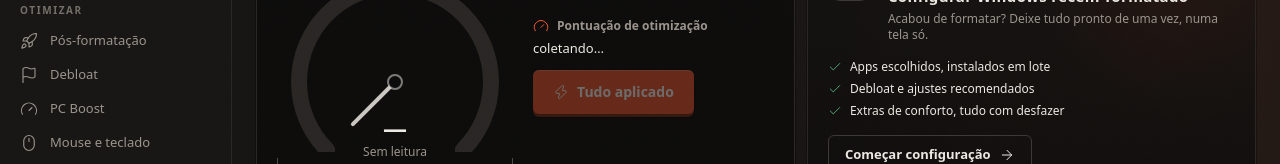
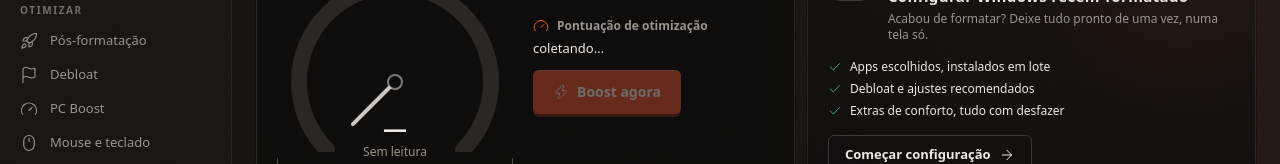
Before and after one commit to G2Martins/G2-Boost, a React (Vite) app: page / in a window 1280 px wide. Shown: the part 276-440 px from the top of the page. Built offline with nearby package versions, Linux system fonts and the light colour scheme.

Commit message:
fix(dashboard): Boost now keeps its own label until the score loads

```diff
--- a/src/pages/dashboard.tsx
+++ b/src/pages/dashboard.tsx
@@ -290,11 +290,13 @@ function Overview({ elevated }: { elevated: boolean }) {
               <Zap className="size-4" />
               {boosting
                 ? t("dash.applying", { done: boosting.done, total: boosting.total })
-                : pending.length > 0
-                  ? t("dash.kpi.score.action", { count: pending.length })
-                  : cleanupBytes
-                    ? t("dash.boost.label")
-                    : t("dash.kpi.score.done")}
+                : !score
+                  ? t("dash.boost.label")
+                  : pending.length > 0
+                    ? t("dash.kpi.score.action", { count: pending.length })
+                    : cleanupBytes
+                      ? t("dash.boost.label")
+                      : t("dash.kpi.score.done")}
             </Button>
             {skipped > 0 && !boosting ? (
               <p className="text-[11px] text-warning">
```
